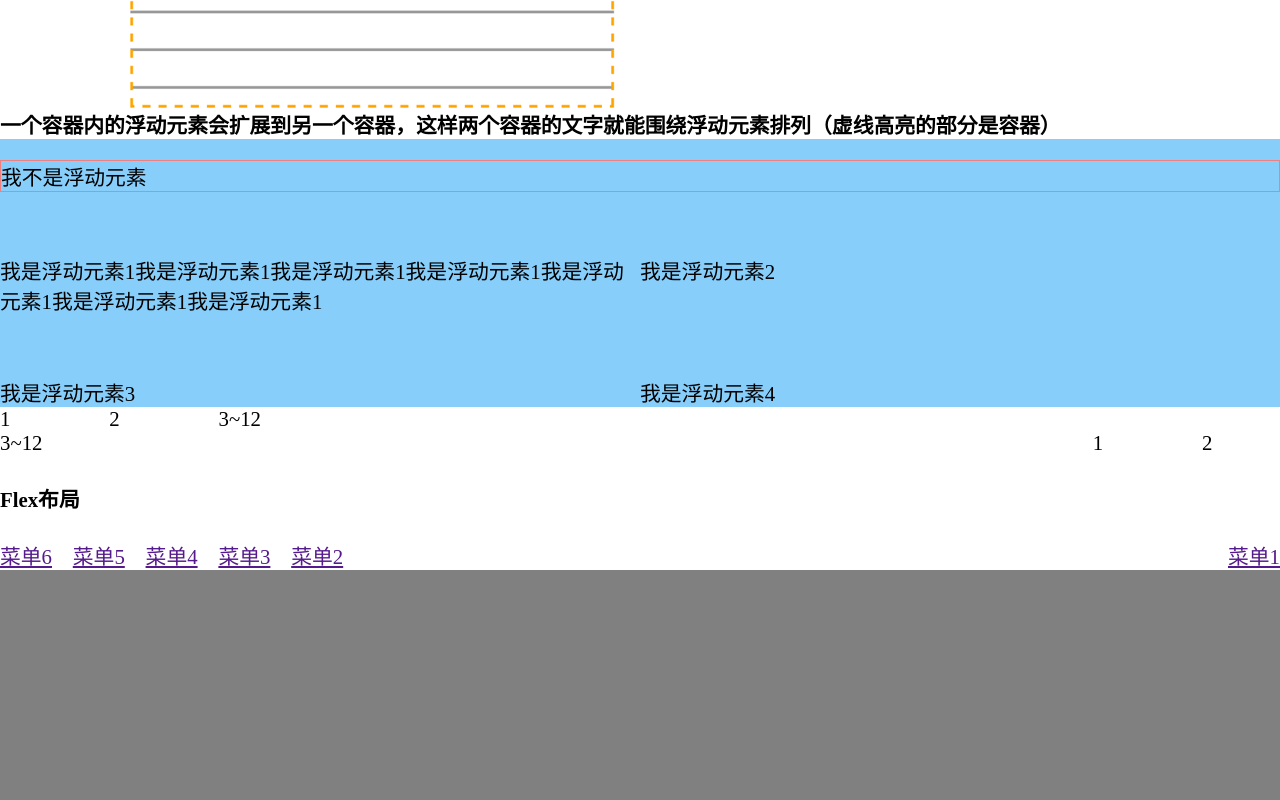
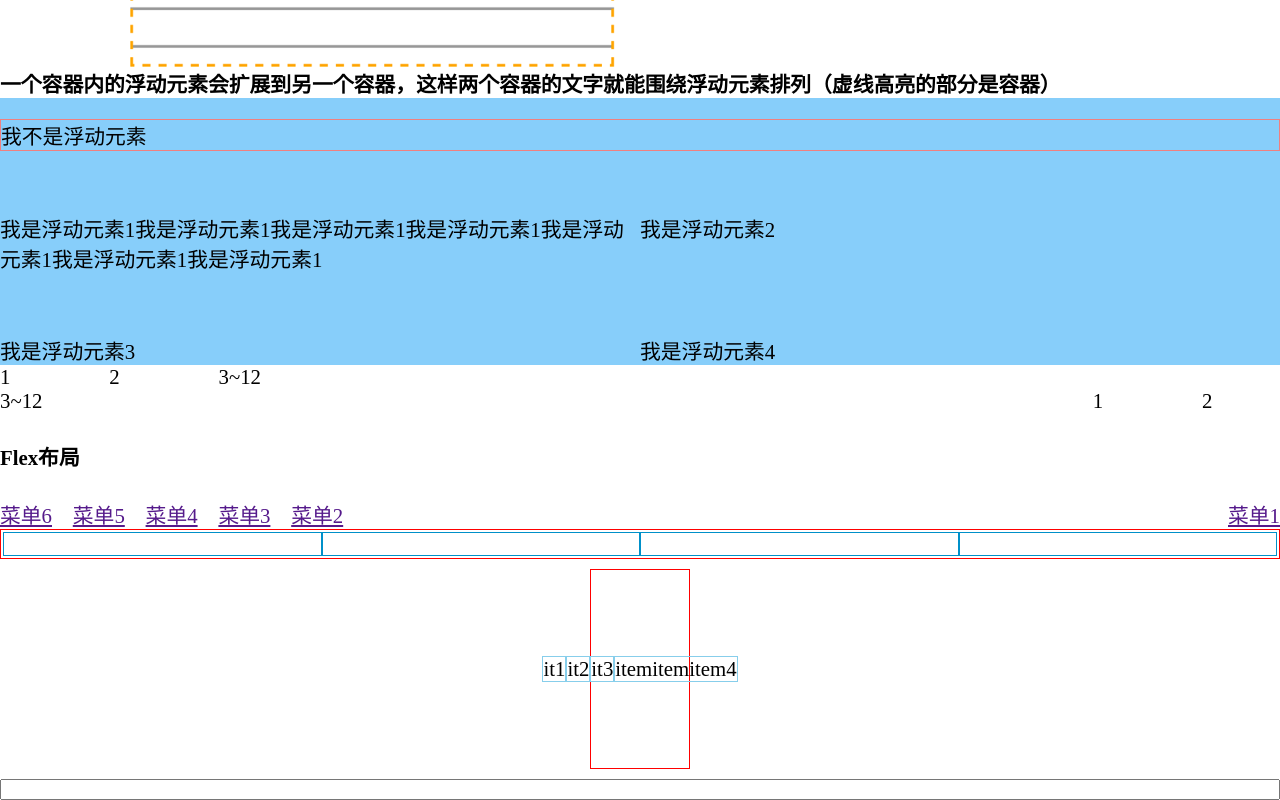
Before and after one commit to sunsonghao/pts, a website: page packages/css-in-depth/1.html in a window 1280 px wide. Shown: the part 1344-2144 px from the top of the page. Before the commit the page ends 1914 px from the top, so only its background shows below. Drawn offline with Linux system fonts and the light colour scheme.

Commit message:
flex布局

```diff
--- a/packages/css-in-depth/1.css
+++ b/packages/css-in-depth/1.css
@@ -13,6 +13,11 @@
 ::after,
 ::before {
     box-sizing: inherit;
+}
+ul,li {
+    list-style: none;
+    margin: 0;
+    padding: 0;
 }
 /* 为了不影响第三方库的box-sizing */
 .third-lib-root-element {
@@ -190,3 +195,40 @@ body {
 .flex-box >li:last-child {
     margin-left: auto; /* 填充左侧空间,把最后一个推到最右边 */
 }
+
+.flex-box-empty {
+    display: flex;
+    min-height: 30px;
+    border: 1px solid red;
+    padding: 2px;
+}
+.flex-box-empty > li {
+    flex: 1 1 40%;
+    border: 1px solid #0090c9;
+}
+
+.flex-box-hascontent {
+    border: 1px solid red;
+    width: 100px;
+    height: 200px;
+    padding: 2px;
+    margin: 10px auto;
+    display: flex;
+    align-items: center;
+    justify-content: center;
+}
+.flex-box-hascontent > li {
+    border: 1px solid skyblue;
+    flex: 1 1 30px; /* 总和超过100px,要收缩，收缩不会小于内容（英文不换行，汉字一个一换行）的大小，此时会溢出 */
+    /* 或者flex: 30px; */
+    /* max-width: 25%; 防止内容撑开宽度 */
+    /* width: 0px; // 防止内容撑开宽度， 如果容器空间不足，则会收缩（收缩到不再溢出）,此时对超出的元素指定了width，
+                // 如果收缩过程中容器空间够了，则停止收缩到合适的宽度，不一定是width宽度
+                // 如果收缩到width时空间仍然不够，则停止在width宽度的位置。
+                */
+}
+
+.login-input {
+    display: block; /* input宽度由size决定，大致能容纳的字符数，因此要加上width占据一行 */
+    width: 100%;
+}
--- a/packages/css-in-depth/1.html
+++ b/packages/css-in-depth/1.html
@@ -3,7 +3,7 @@
  * @Author: sunsh
  * @Date: 2021-10-19 14:40:29
  * @LastEditors: sunsh
- * @LastEditTime: 2021-10-28 18:34:27
+ * @LastEditTime: 2021-10-29 16:28:17
 -->
 <!DOCTYPE html>
 <html lang="en">
@@ -96,6 +96,20 @@
             <li><a href="">菜单2</a></li>
             <li><a href="">菜单1</a></li>
         </ul>
+        <ul class="flex-box-empty">
+            <li></li>
+            <li></li>
+            <li></li>
+            <li></li>
+        </ul>
+        <ul class="flex-box-hascontent">
+            <li>it1</li>
+            <li>it2</li>
+            <li>it3</li>
+            <li>itemitemitem4</li>
+        </ul>
+
+        <input class="login-input" type="text">
     </div>
 </body>
 </html>
```
Also changed, not shown: packages/css-in-depth/1.js (+30 -8 lines).
